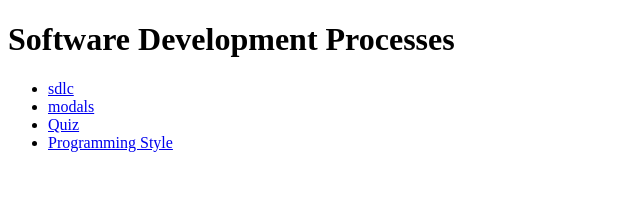
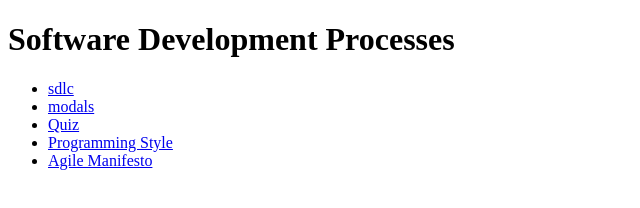
Before and after one commit to Egert4rr/SDLC, a plain HTML site: page index.html in a window 1280 px wide. Shown: the whole page, without its empty margins (0-640 px from the left). Drawn offline with Linux system fonts and the light colour scheme.

Commit message:
Manifesto

```diff
--- a/index.html
+++ b/index.html
@@ -13,6 +13,7 @@
         <li><a href="sdlcModels/modals.html">modals</a></li>
         <li><a href="Quizz.html">Quiz</a></li>
         <li><a href="ProgrammingStyle.html">Programming Style</a></li>
+        <li><a href="AgileManifesto.html">Agile Manifesto</a></li>
     </ul>
 
 </body>
```
